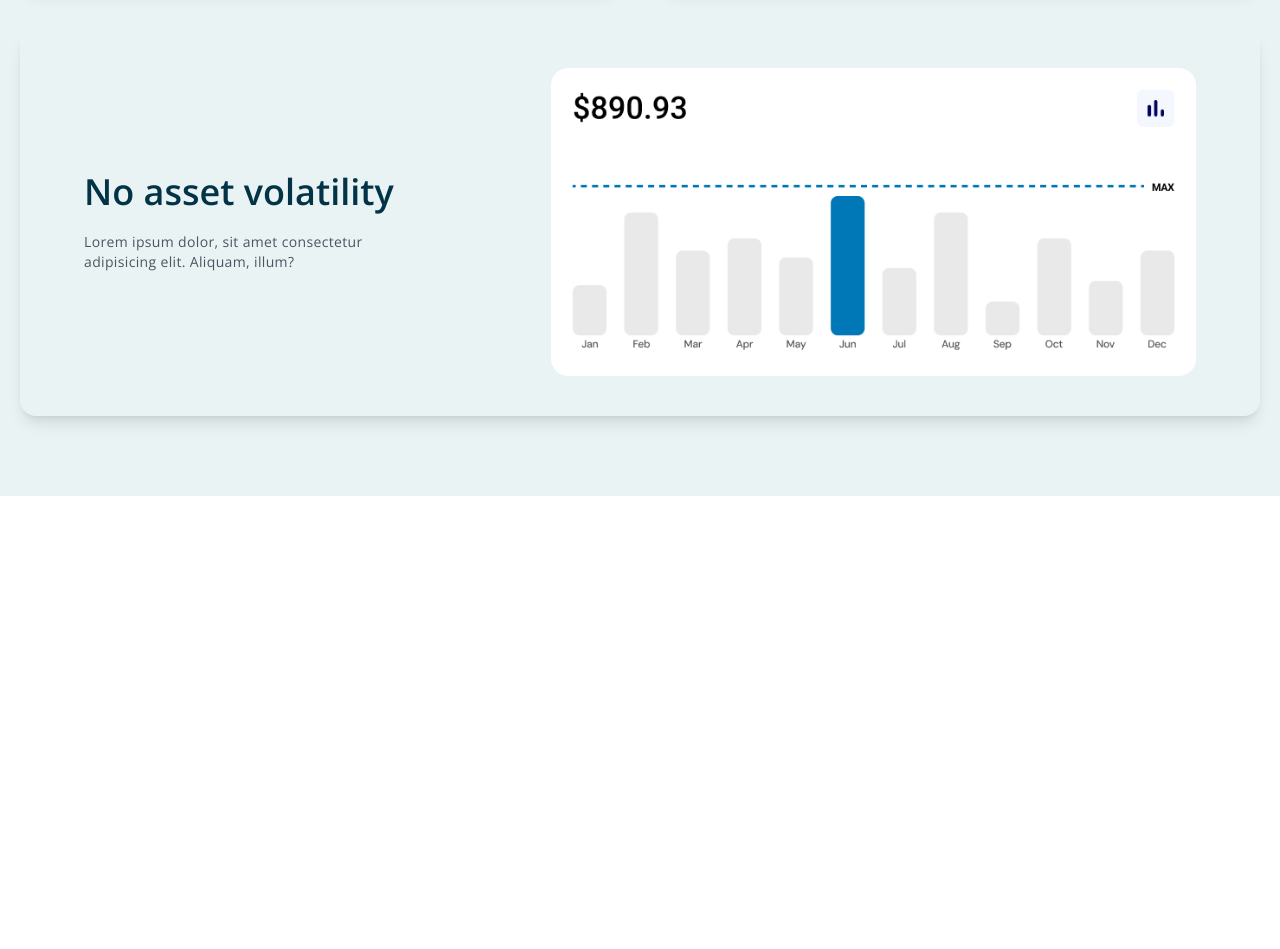
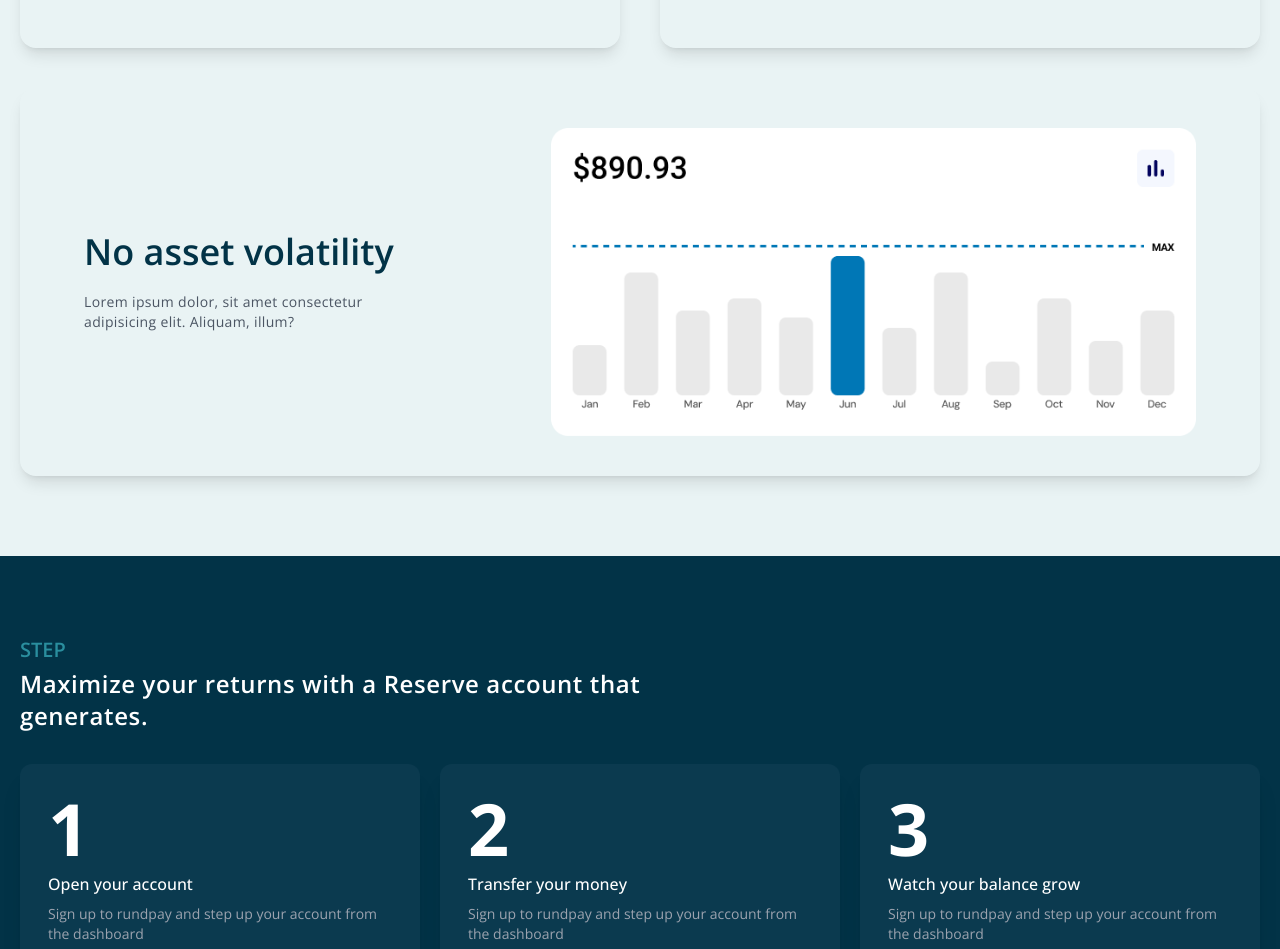
Before and after one commit to rundweb/Rundpay, a React (Vite) app: page / in a window 1280 px wide. Shown: the part 1848-2797 px from the top of the page. Before the commit the page ends 2344 px from the top, so only its background shows below. Built offline with nearby package versions, Linux system fonts and the light colour scheme.

Commit message:
step done

```diff
--- a/src/App.jsx
+++ b/src/App.jsx
@@ -1,14 +1,16 @@
 import HomeComponents from "./components/HomeComponents";
 import NavbarComponents from "./components/NavbarComponents";
 import ServiceComponents from "./components/ServiceComponents";
+import StepsComponents from "./components/StepsComponents";
 import WhyusComponents from "./components/WhyusComponents";
 
 const App = () => {
-  return <div className="bg-blue-secondary p-5 flex flex-col gap-5 items-center">
+  return <div className="bg-blue-secondary flex flex-col gap-5 items-center">
     <NavbarComponents/>
     <HomeComponents/>
     <ServiceComponents/>
     <WhyusComponents/>
+    <StepsComponents/>
   </div>;
 };
 
--- a/src/components/HomeComponents.jsx
+++ b/src/components/HomeComponents.jsx
@@ -6,7 +6,7 @@ import { PiBankFill } from "react-icons/pi";
 const HomeComponents = () => {
   return (
     <div
-      className="flex flex-col gap-10 overflow-hidden min-h-screen items-center mt-5
+      className="flex flex-col p-5 gap-10 overflow-hidden min-h-screen items-center
       md:flex-row max-w-7xl m-auto md:justify-between
       lg:-mt-5
     "
--- a/src/components/NavbarComponents.jsx
+++ b/src/components/NavbarComponents.jsx
@@ -24,7 +24,7 @@ const NavbarComponents = () => {
 
   const [openMenu, setOpenMenu] = useState(true);
   return (
-    <div className="flex items-center justify-between w-full max-w-7xl m-auto">
+    <div className="flex items-center p-5 justify-between w-full max-w-7xl m-auto">
       <div className="nav-logo relative z-20">
         <a href="" className="text-2xl md:text-3xl font-bold text-black-primary">
           Rund<span className="text-blue-primary">Pay</span>
--- a/src/components/ServiceComponents.jsx
+++ b/src/components/ServiceComponents.jsx
@@ -23,11 +23,16 @@ const ServiceComponents = () => {
     },
   ];
   return (
+    <div className="p-5">
       <div className="flex flex-col p-10 max-w-7xl m-auto items-center gap-10 bg-white rounded-2xl lg:px-20 lg:py-12">
         <div className="flex flex-col gap-4 md:flex-row md:items-center md:justify-between">
           <div className="flex flex-col gap-1">
-          <p className="text-blue-primary text-sm font-semibold tracking-wide">FUTURE PAYMENT</p>
-          <h1 className="text-black-secondary text-3xl font-semibold tracking-wide md:text-5xl flex-1 md:w-3/4">Experince that grows with scale.</h1>
+            <p className="text-blue-primary text-sm font-semibold tracking-wide">
+              FUTURE PAYMENT
+            </p>
+            <h1 className="text-black-secondary text-3xl font-semibold tracking-wide md:text-5xl flex-1 md:w-3/4">
+              Experince that grows with scale.
+            </h1>
           </div>
           <div className="w-full lg:w-3/5">
             <p className="text-gray-600 font-normal tracking-wider text-sm">
@@ -38,12 +43,18 @@ const ServiceComponents = () => {
         </div>
         <div className="flex flex-wrap items-center justify-around md:justify-between gap-6 w-full">
           {service.map((item) => (
-          <div key={item.id} className="max-w-80 flex flex-col gap-2 max-h-80">
-            <item.icon className="text-blue-primary text-6xl"/>
-            <h1 className="text-black-primary text-xl font-semibold">{item.title}</h1>
+            <div
+              key={item.id}
+              className="max-w-80 flex flex-col gap-2 max-h-80"
+            >
+              <item.icon className="text-blue-primary text-6xl" />
+              <h1 className="text-black-primary text-xl font-semibold">
+                {item.title}
+              </h1>
               <p className="text-gray-600 text-sm tracking-wide">{item.text}</p>
             </div>
           ))}
+        </div>
       </div>
     </div>
   );
--- /dev/null
+++ b/src/components/StepsComponents.jsx
@@ -0,0 +1,40 @@
+const StepsComponents = () => {
+  const step = [
+    {
+      id: 1,
+      title: "Open your account",
+      text: "Sign up to rundpay and step up your account from the dashboard",
+    },
+    {
+      id: 2,
+      title: "Transfer your money",
+      text: "Sign up to rundpay and step up your account from the dashboard",
+    },
+    {
+      id: 3,
+      title: "Watch your balance grow",
+      text: "Sign up to rundpay and step up your account from the dashboard",
+    },
+  ];
+  return (
+    <div className="bg-black-secondary w-full">
+      <div className="max-w-7xl m-auto px-5 py-20 flex flex-col gap-8">
+        <div className="flex flex-col gap-1">
+          <p className="text-blue-primary text-xl font-semibold">STEP</p>
+          <h1 className="text-white tracking-wide text-2xl font-semibold md:w-3/5">Maximize your returns with a Reserve account that generates.</h1>
+        </div>
+        <div className="flex flex-col gap-5 md:flex-row">
+          {step.map((item) => (
+            <div key={item.id} className="shadow-xl bg-[#0B3A4F] rounded-xl p-7 flex flex-col gap-2">
+              <h1 className="text-white text-7xl font-bold">{item.id}</h1>
+              <h2 className="text-white font-medium">{item.title}</h2>
+              <p className="text-gray-400 text-sm">{item.text}</p>
+            </div>
+          ))}
+        </div>
+      </div>
+    </div>
+  );
+};
+
+export default StepsComponents;
--- a/src/components/WhyusComponents.jsx
+++ b/src/components/WhyusComponents.jsx
@@ -4,7 +4,7 @@ import { BiSolidBank } from "react-icons/bi";
 import card from "../assets/images/card.png";
 const WhyusComponents = () => {
   return (
-    <div className="max-w-7xl m-auto w-full flex flex-col gap-5 py-5 lg:gap-10 lg:my-10">
+    <div className="max-w-7xl m-auto w-full flex flex-col gap-5 py-5 lg:gap-10 lg:my-10 px-5">
       <div className="flex flex-col gap-2 text-center lg:mb-5">
         <p className="text-blue-primary font-bold text-lg lg:text-xl">WHY US</p>
         <h1 className="text-black-secondary font-bold text-3xl tracking-wide lg:text-4xl">
```
Lines whose indentation alone changed are shown as unchanged.
